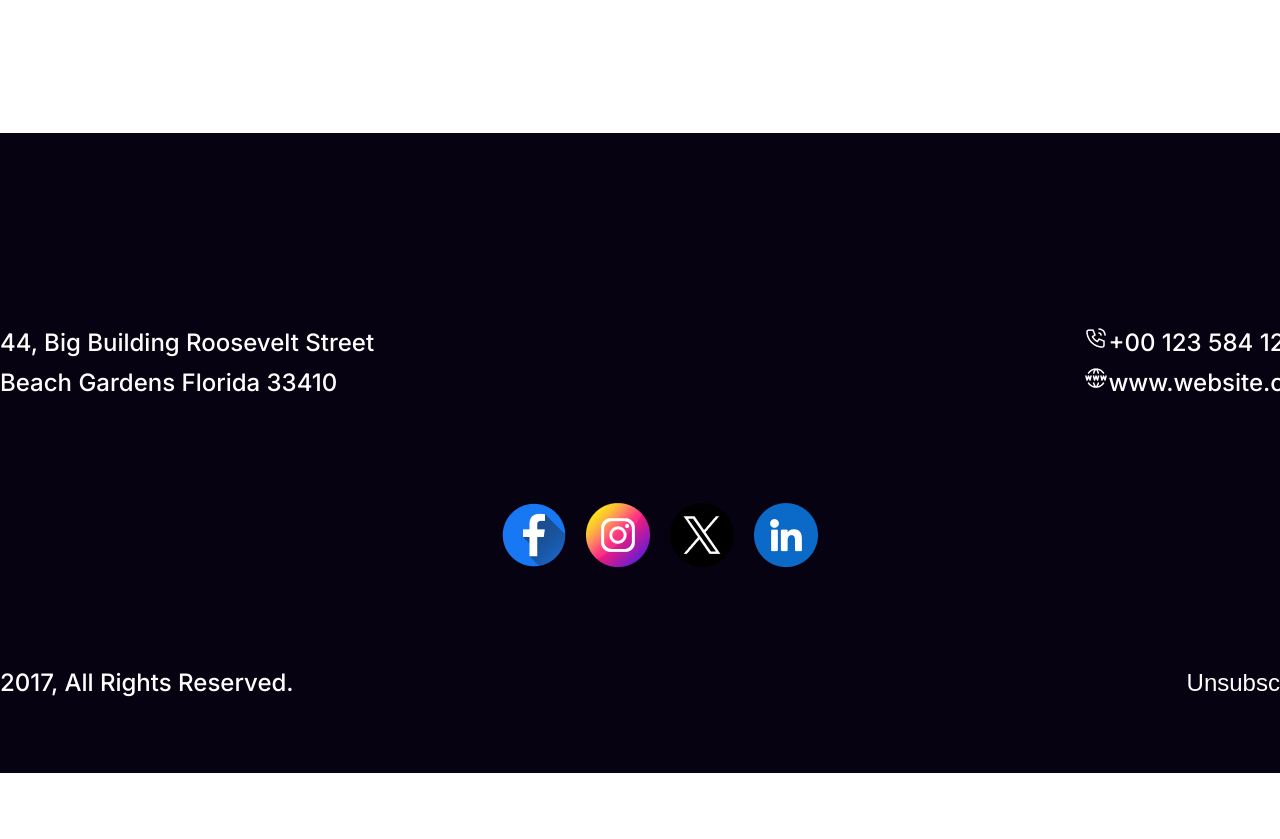
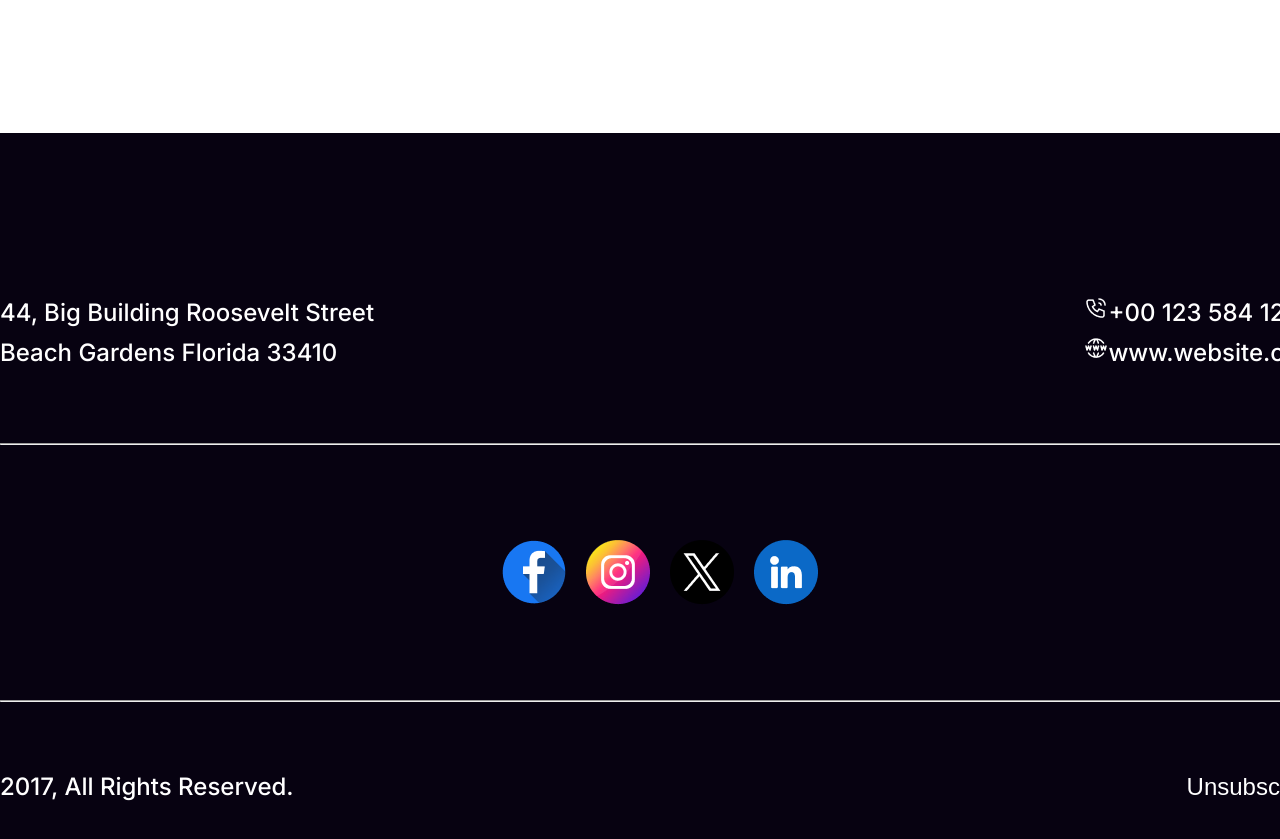
Before and after one commit to rafiferdos/new-year-celebration, a plain HTML site: page index.html in a window 1280 px wide. Shown: the part 7080-7919 px from the top of the page. Before the commit the page ends 7853 px from the top, so only its background shows below. Drawn offline with Linux system fonts and the light colour scheme.

Commit message:
horizontal line added

```diff
--- a/index.html
+++ b/index.html
@@ -178,12 +178,14 @@
             <img src="resources/Website.png" alt="" />www.website.com
           </p>
         </div>
-        <div class="sub-section2 mid-gap">
+        <hr>
+        <div class="sub-section2 mini-gap">
           <img src="/resources/Facebook.png" alt="" />
           <img src="./resources/Instagram.png" alt="" />
           <img src="./resources/Twitter.png" alt="" />
           <img src="./resources/Linkedin.png" alt="" />
         </div>
+        <hr>
         <div class="sub-section3">
           <p>2017, All Rights Reserved.</p>
           <button>Unsubscribe</button>
--- a/style.css
+++ b/style.css
@@ -427,9 +427,9 @@ h1 {
 /* footer area customization */
 footer {
   background: #070211;
-  height: 600px;
+  height: 700px;
   color: #fff;
-  padding: 40px 0 0 0;
+  padding: 10px 0 0 0;
 }
 .sub-section1 {
   display: flex;
@@ -460,3 +460,8 @@ footer {
   border: none;
   font-size: 24px;
 }
+hr {
+    margin-top: 70px;
+    margin-bottom: 70px;
+    color: 1px solid gray;
+}
```
